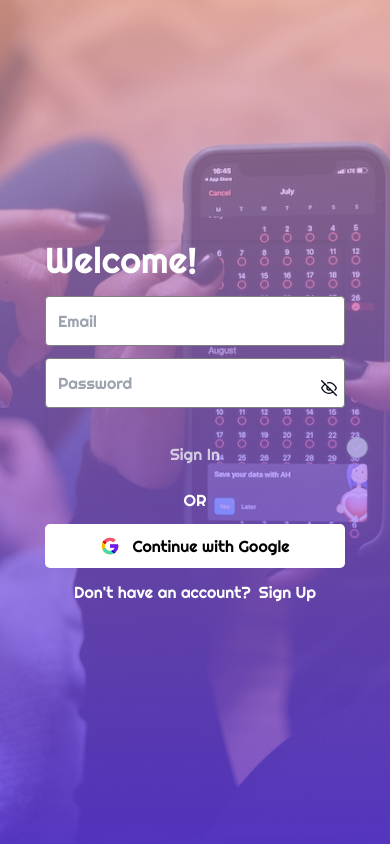
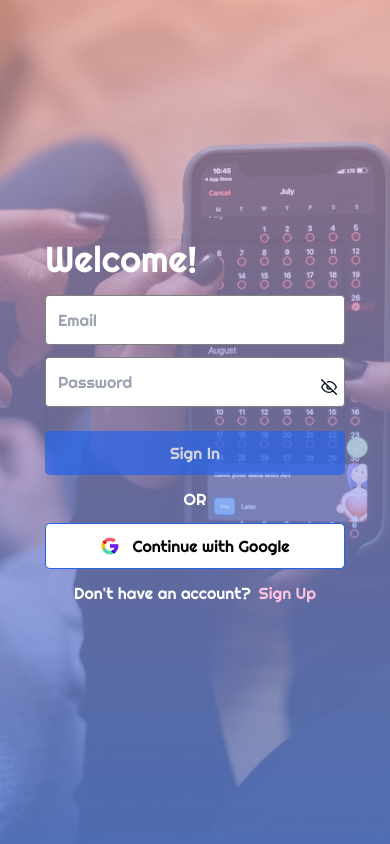
Before and after one commit to chrisezedi/getknowtifyd, a Next.js app: page /auth/signin in a window 390 px wide. Built offline with nearby package versions, Linux system fonts and the light colour scheme.

Commit message:
signup mobile view

```diff
--- a/src/app/globals.css
+++ b/src/app/globals.css
@@ -17,7 +17,8 @@
     --secondary-foreground: 222.2 47.4% 11.2%;
     --muted: 210 40% 96.1%;
     --muted-foreground: 215.4 16.3% 46.9%;
-    --accent: 210 40% 96.1%;
+    /* --accent: 210 40% 96.1%; */
+    --accent: 329, 100%, 88%;
     --accent-foreground: 222.2 47.4% 11.2%;
     --destructive: 0 84.2% 60.2%;
     --destructive-foreground: 210 40% 98%;
@@ -40,7 +41,8 @@
     --secondary-foreground: 210 40% 98%;
     --muted: 217.2 32.6% 17.5%;
     --muted-foreground: 215 20.2% 65.1%;
-    --accent: 217.2 32.6% 17.5%;
+    /* --accent: 217.2 32.6% 17.5%; */
+    --accent: 329, 100%, 58%;
     --accent-foreground: 210 40% 98%;
     --destructive: 0 62.8% 30.6%;
     --destructive-foreground: 210 40% 98%;
@@ -51,20 +53,20 @@
 }
 
 .bg_primary{
-  background-color: var(--background);
+  background-color: hsl(var(--background));
 }
 
 .text_primary{
-  color: var(--primary);
+  color: hsl(var(--primary));
 }
 
 .text_secondary{
-  color: var(--secondary);
+  color: hsl(var(--accent));
 }
 
 .form_control:focus{
   outline: none;
-  border: 1px solid var(--primary);
+  border: 1px solid hsl(var(--primary));
 }
 
 
--- a/src/components/auth/auth-wrapper/auth-wrapper.module.css
+++ b/src/components/auth/auth-wrapper/auth-wrapper.module.css
@@ -22,7 +22,7 @@
 }
 
 .auth_btn {
-  background-color: var(--primary-color);
+  background-color: hsl(var(--primary));
   color: #fff;
 }
 
@@ -32,7 +32,7 @@
   }
 
   .auth_bg {
-    background-image: linear-gradient(to bottom, rgba(255, 194, 226, 0.52), rgba(110, 68, 255, 0.73)), url("/auth.jpg");
+    background-image: linear-gradient(to bottom, rgba(255, 194, 226, 0.52), rgba(105, 146, 242, 0.73)), url("/auth.jpg");
   }
 
   .signup_form {
@@ -45,7 +45,7 @@
   }
 
   .signup_btn {
-    background-color: var(--primary-color);
+    background-color: hsl(var(--primary));
     color: #fff;
   }
 
--- a/src/components/auth/social-auth/social-auth.module.css
+++ b/src/components/auth/social-auth/social-auth.module.css
@@ -1,5 +1,5 @@
 .social_btn {
-    border: 1px solid var(--primary-color);
+    border: 1px solid hsl(var(--primary));
   }
 
   .footer {
--- a/src/components/loaders/loader.module.css
+++ b/src/components/loaders/loader.module.css
@@ -21,7 +21,7 @@
   width: 20px;
   height: 20px;
   border-radius: 50%;
-  border-left: 4px solid var(--secondary-color);
+  border-left: 4px solid hsl(var(--secondary));
   border-bottom: 4px solid transparent;
   animation: rotation 0.5s linear infinite reverse;
 }
--- a/src/components/splash/splash.module.css
+++ b/src/components/splash/splash.module.css
@@ -5,7 +5,7 @@
     justify-content: center;
     align-items: center;
     flex-direction: column;
-    background-color: var(--primary-color);
+    background-color: hsl(var(--background));
   }
 
   .splash h1{
```
